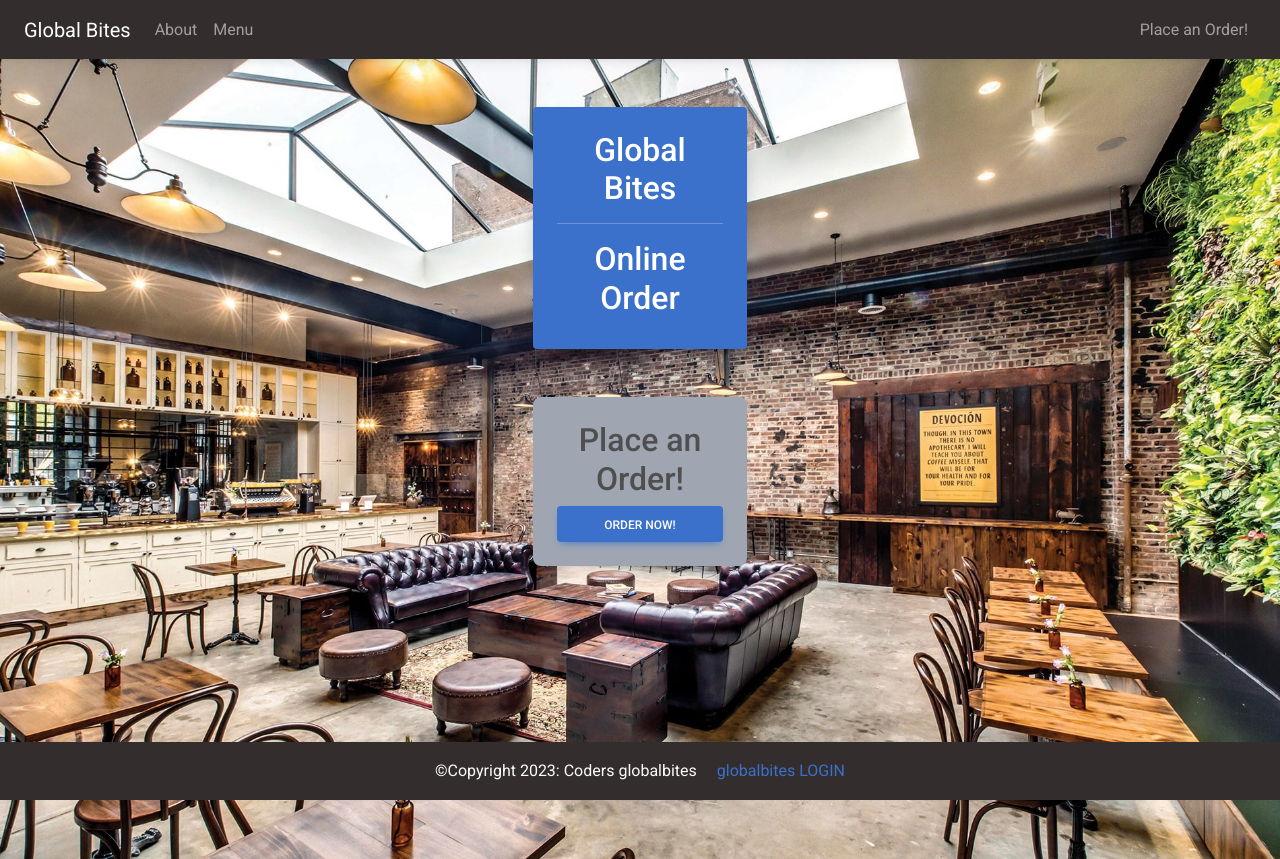
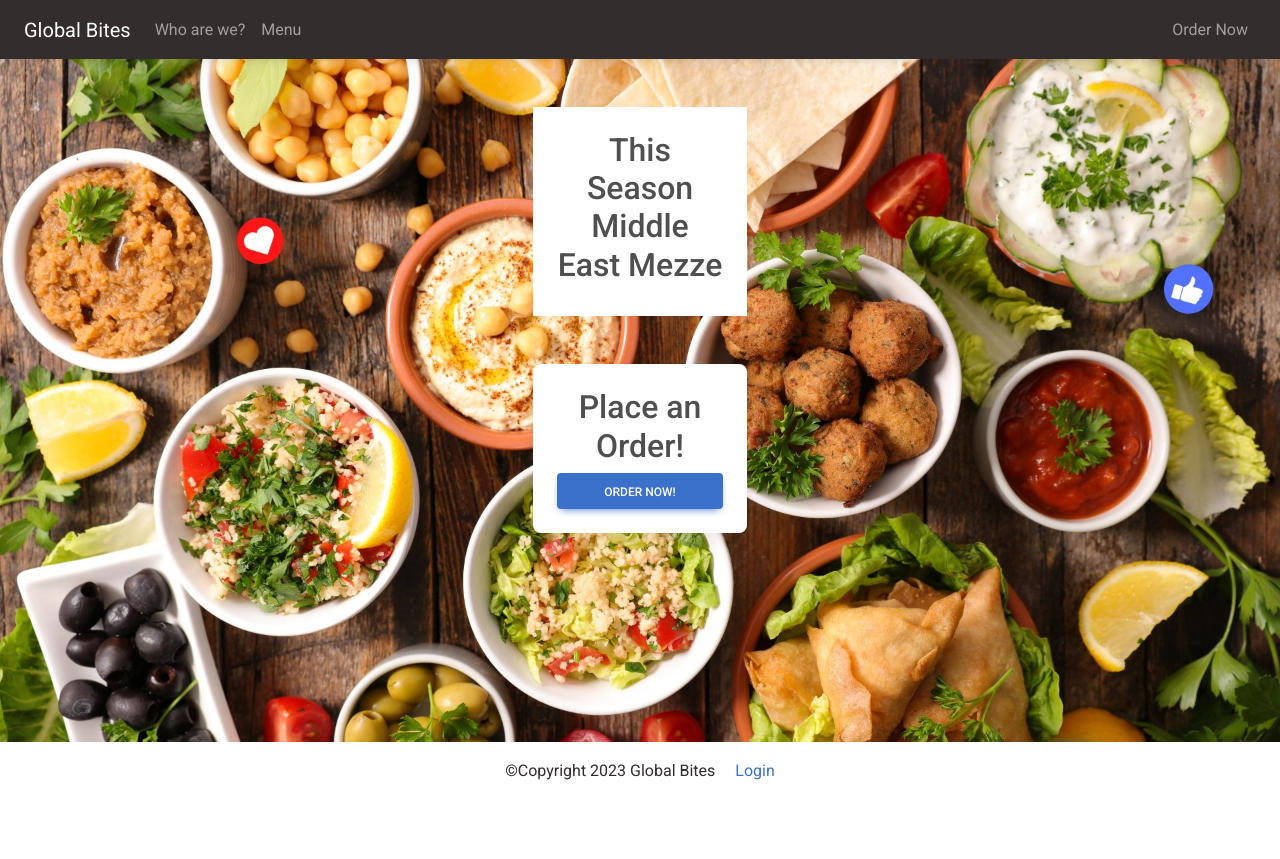
Before and after one commit to sharonfranciscofaria/GlobalBites, a Django app: page / in a window 1280 px wide. After the commit the page ends 780 px from the top, so only its background shows below. Run offline with Django 3.2, Linux system fonts and the light colour scheme; some libraries are stand-ins or nearby versions.

Commit message:
Testing styling of  hero-image, navbar and footer

```diff
--- a/codersbites/customer/static/customer/site.css
+++ b/codersbites/customer/static/customer/site.css
@@ -1,7 +1,7 @@
 
 #front-page {
-    background: url('cafepic.jpg') no-repeat;
+    background: url('hero-image.jpg') no-repeat;
     background-size: cover;
-    width: 100vw;
-    height: 100vh;
+    width: 100%;
+    height: 90vh;
 }
--- a/codersbites/customer/templates/customer/footer.html
+++ b/codersbites/customer/templates/customer/footer.html
@@ -1,5 +1,5 @@
-<footer class="page-footer font-small fixed-bottom bg-dark text-light">
-    <div class="footer-copyright text-center py-3">&copy;Copyright 2023: Coders globalbites
-        <a class='ms-3' href='{% url "dashboard" %}'>globalbites LOGIN</a>
+<footer class="page-footer font-small fixed-bottom bg-white text-dark">
+    <div class="footer-copyright text-center py-3">&copy;Copyright 2023 Global Bites
+        <a class='ms-3' href='{% url "dashboard" %}'> Login</a>
     </div>
 </footer>
--- a/codersbites/customer/templates/customer/index.html
+++ b/codersbites/customer/templates/customer/index.html
@@ -3,12 +3,12 @@
     <div class="container-fluid" id="front-page">
 
         <div class="row justify-content-center">
-            <div class="col-md-2 col-sm-12 p-4 my-5 text-center shadow rounded text-white bg-primary">
-                <h2>Global Bites <hr> Online Order</h2>
+            <div class="col-md-2 col-sm-12 p-4 my-5 text-center bg-white">
+                <h2>This Season <br> Middle East Mezze</h2>
             </div>
         </div>
         <div class="row justify-content-center">
-            <div class="card col-md-2 col-sm-12 p-4 text-center bg-secondary">
+            <div class="card col-md-2 col-sm-12 p-4 text-center bg-white">
                 <h2>Place an Order!</h2>
                     <a href="{% url 'order' %}" class="btn btn-primary">Order Now!</a>
                 </div>
--- a/codersbites/customer/templates/customer/navigation.html
+++ b/codersbites/customer/templates/customer/navigation.html
@@ -7,7 +7,7 @@
     <div class="collapse navbar-collapse" id="navbarNav">
         <ul class="navbar-nav me-auto">
             <li class="nav-item active">
-                <a class="nav-link" href="{% url 'about' %}">About</a>
+                <a class="nav-link" href="{% url 'about' %}">Who are we?</a>
             </li>
             <li class="nav-item">
                 <a class="nav-link" href="{% url 'menu' %}">Menu</a>
@@ -15,7 +15,7 @@
         </ul>
         <ul class="navbar-nav">
             <li class="nav-item">
-                <a class="nav-link" href="{% url 'order' %}">Place an Order!</a>
+                <a class="nav-link" href="{% url 'order' %}">Order Now</a>
             </li>
         </ul>
     </div>
```
Also changed, not shown: codersbites/customer/static/customer/cafepic.jpg (deleted), codersbites/customer/static/customer/hero-image.jpg (added), codersbites/customer/static/customer/logo-mid-season.png (added).
